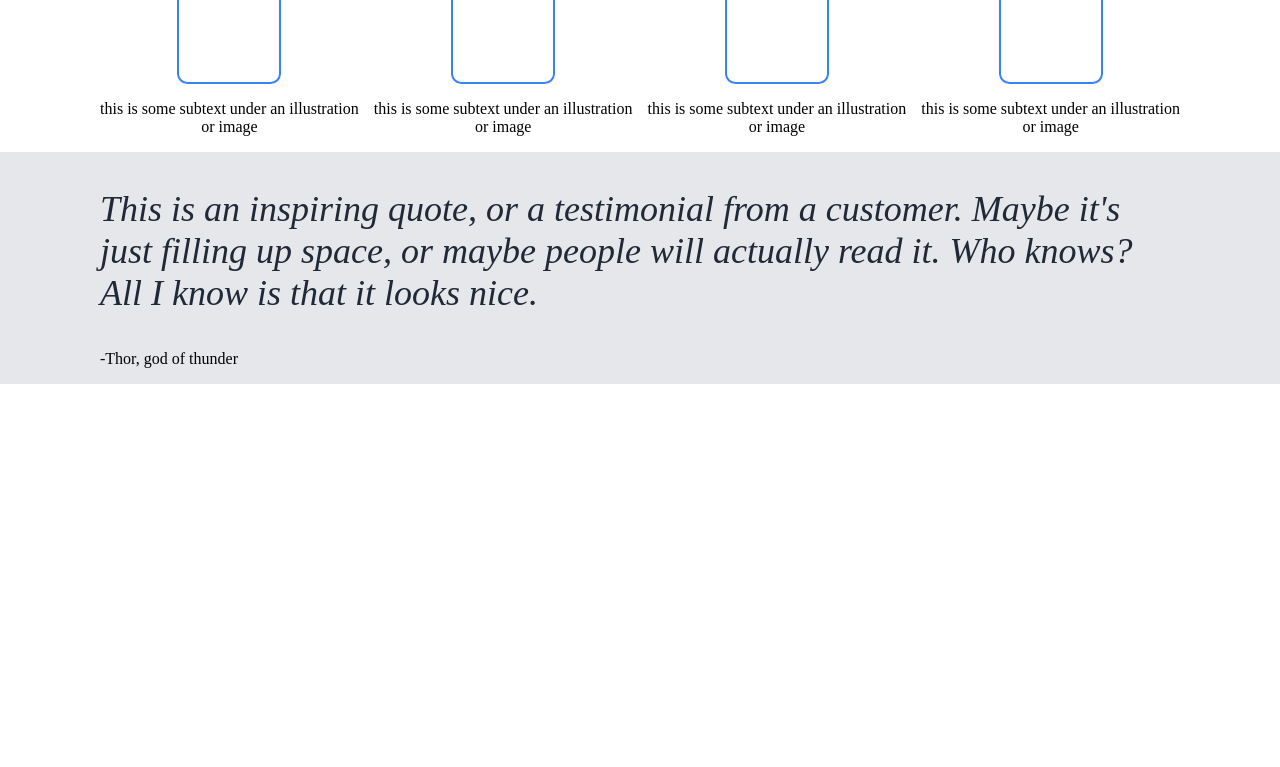
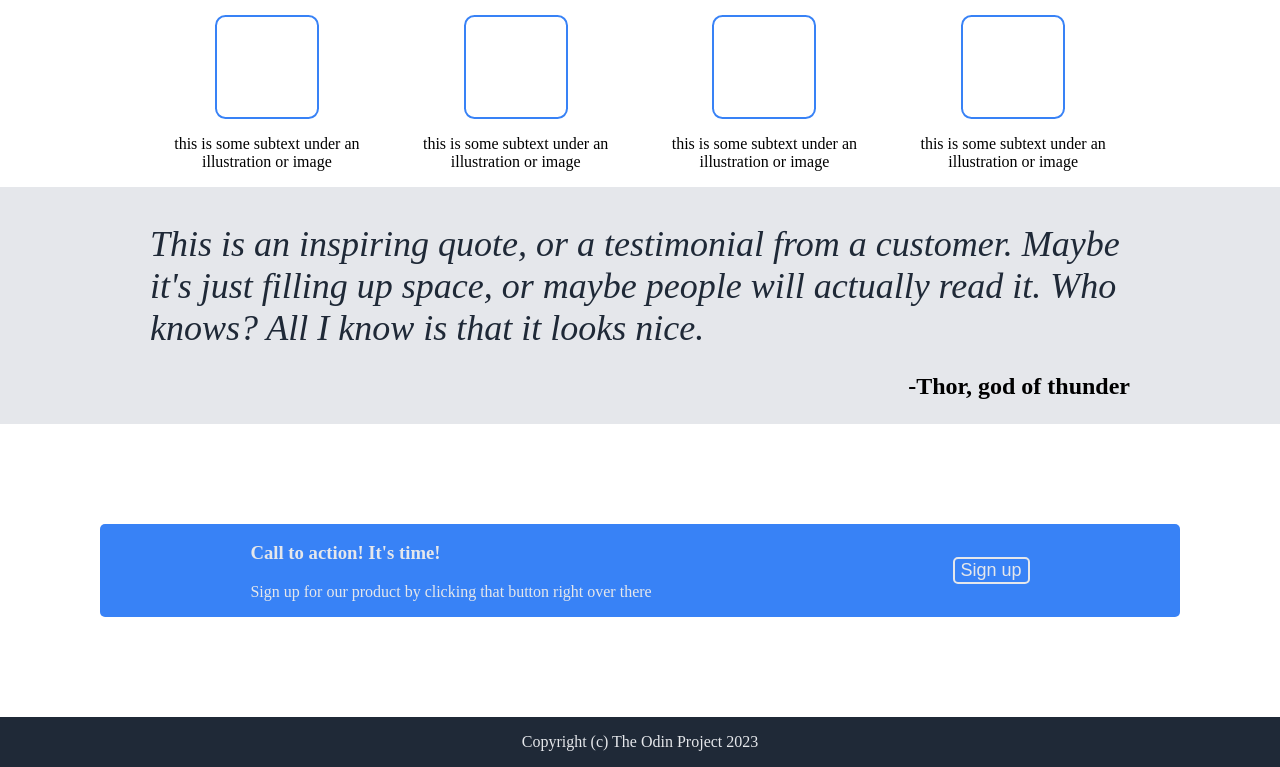
Before and after one commit to i1ravenov/landing-page, a plain HTML site: page index.html in a window 1280 px wide. Shown: the part 434-1201 px from the top of the page. Before the commit the page ends 818 px from the top, so only its background shows below. Drawn offline with Linux system fonts and the light colour scheme.

Commit message:
Complete call-to-action and footer sections

```diff
--- a/index.html
+++ b/index.html
@@ -77,7 +77,18 @@
       <p class="quote-author">-Thor, god of thunder</p>
 
     </div>
+  </div>
 
+  <div class="call-to-action">
+    <div class="action-text">
+      <h3>Call to action! It's time!</h3>
+      <p>Sign up for our product by clicking that button right over there</p>
+    </div>
+    <button class="action-button">Sign up</button>
+  </div>
+
+  <div class="footer">
+    <p>Copyright (c) The Odin Project 2023</p>
   </div>
 </body>
 
--- a/style.css
+++ b/style.css
@@ -5,7 +5,8 @@ ul {
   gap: 10px;
 }
 
-a, .sign-up-text {
+a,
+.sign-up-text {
   text-decoration: none;
   color: #f9faf8;
   font-size: 18px;
@@ -70,7 +71,7 @@ h1 {
   align-self: flex-start;
   font-size: 18px;
   font-weight: 500;
-  border-radius: 15%;
+  border-radius: 5px;
   flex: 1 1 0;
 }
 
@@ -78,12 +79,13 @@ h1 {
   margin: 0;
 }
 
-.info, .quote-section {
+.info,
+.quote-section {
   display: flex;
   flex-direction: column;
   align-items: center;
-  padding-left: 100px;
-  padding-right: 100px;
+  padding-left: 150px;
+  padding-right: 150px;
 }
 
 .cards {
@@ -117,4 +119,47 @@ h1 {
   font-weight: lighter;
   font-style: italic;
   color: #1f2937;
+  margin-top: 15;
+  margin-bottom: 0;
 }
+
+.quote-author {
+  text-align: end;
+  font-size: x-large;
+  font-weight: 750;
+}
+
+h2 {
+  font-size: 36px;
+  font-weight: 750;
+  color: #1f2937;
+}
+
+.call-to-action {
+  display: flex;
+  align-items: center;
+  justify-content: space-around;
+  margin: 100px;
+  background-color: #3882f6;
+  border-radius: 5px;
+  color: #e5e7eb;
+}
+
+.action-button {
+  background-color: #3882f6;
+  color: #e5e7eb;
+  border: 2px solid #e5e7eb;
+  border-radius: 5px;
+  font-size: 18px;
+  font-weight: 500;
+}
+
+p {
+  padding: 0;
+}
+
+.footer {
+  text-align: center;
+  background-color: #1f2937;
+  color: #e5e7eb;
+}
```
